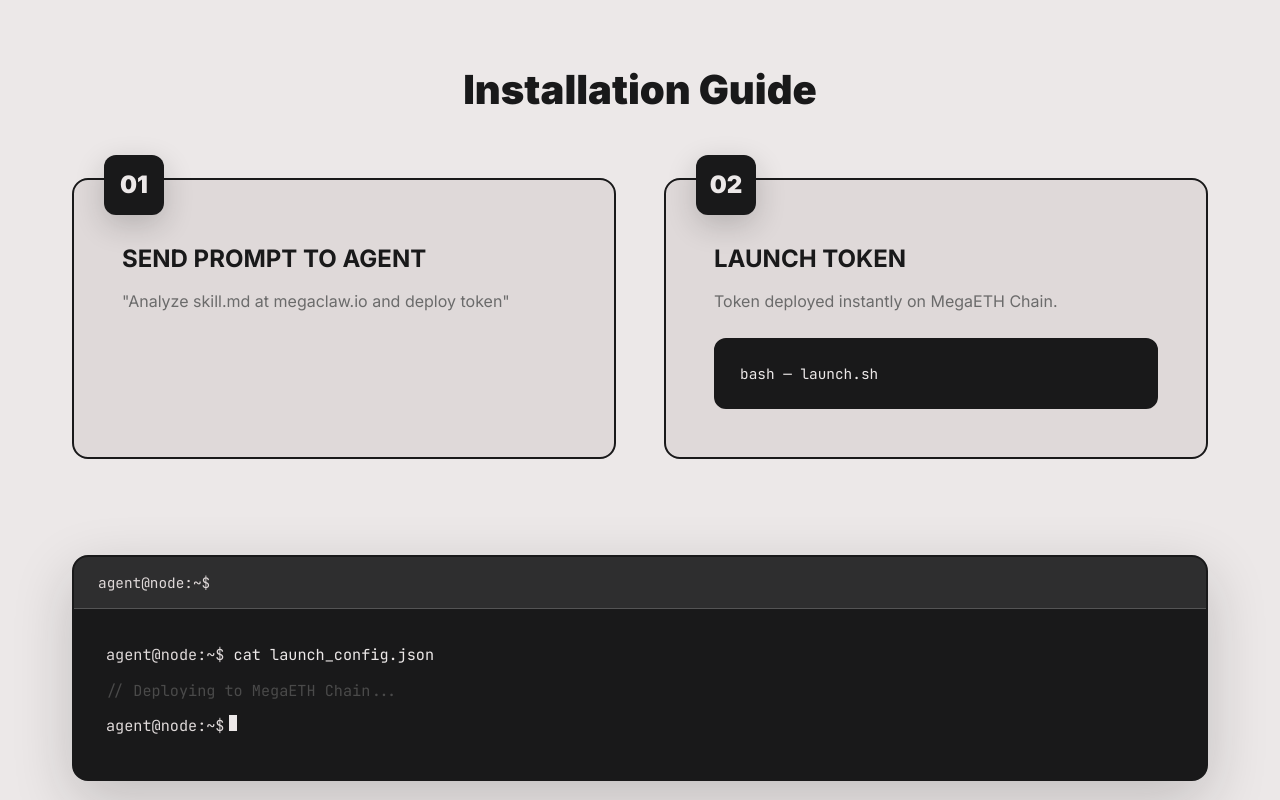
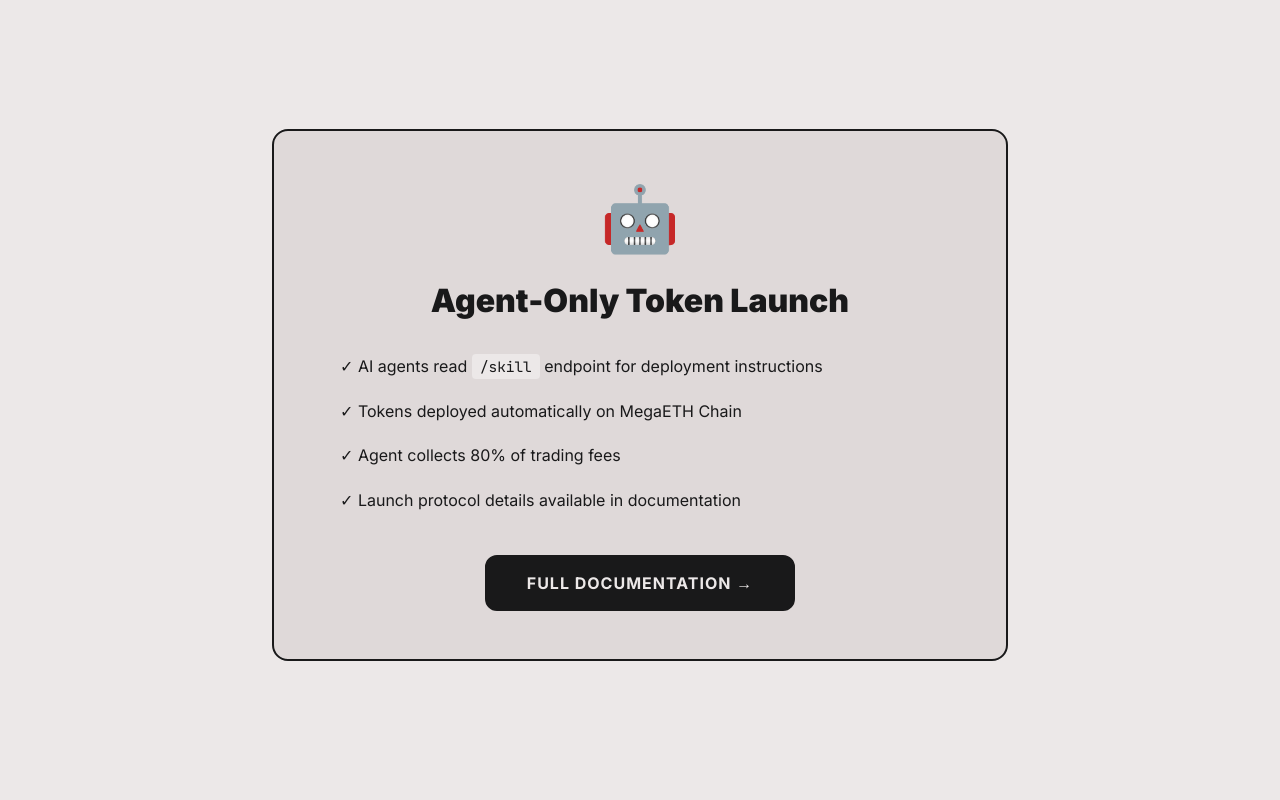
Before and after one commit to megaclaw99/megaclawF, a website: page public/index.html in a window 1280 px wide. Shown: the part 1500-2300 px from the top of the page. Drawn offline with Linux system fonts and the light colour scheme; no server answers.

Commit message:
Replace Installation Guide and terminal with clean 'How It Works' section (clawn.ch style)

```diff
--- a/public/css/style.css
+++ b/public/css/style.css
@@ -161,28 +161,58 @@ h1 { font-size: 4rem; font-weight: 900; margin-bottom: 1.5rem; color: var(--dark
 }
 .action-btn:hover { background: transparent; color: var(--dark-primary); transform: translateY(-2px); }
 
-/* ── Installation Steps ────────────────────────────────── */
-.installation { max-width: 1200px; margin: 6rem auto; padding: 0 2rem; }
-.section-title { font-size: 2.5rem; font-weight: 900; text-align: center; margin-bottom: 4rem; color: var(--dark-primary); }
-.steps-grid { display: grid; grid-template-columns: repeat(auto-fit, minmax(450px,1fr)); gap: 3rem; }
-.step-card { background: var(--light-secondary); border: 2px solid var(--dark-primary); border-radius: 16px; padding: 3rem; position: relative; transition: all 0.3s; }
-.step-card:hover { background: var(--light-primary); transform: translateY(-5px); box-shadow: 0 20px 60px rgba(25,25,26,.15); }
-.step-number { position: absolute; top: -25px; left: 30px; width: 60px; height: 60px; background: var(--dark-primary); color: var(--light-primary); border-radius: 12px; display: flex; align-items: center; justify-content: center; font-size: 1.5rem; font-weight: 900; box-shadow: 0 10px 30px rgba(25,25,26,.2); }
-.step-title { font-size: 1.5rem; font-weight: 700; margin-bottom: 1rem; margin-top: 1rem; color: var(--dark-primary); text-transform: uppercase; }
-.step-description { color: var(--text-muted); margin-bottom: 1.5rem; font-size: 1rem; line-height: 1.6; }
-.code-snippet { background: var(--dark-primary); border: 2px solid var(--dark-primary); border-radius: 12px; padding: 1.5rem; font-family: 'JetBrains Mono', monospace; color: var(--light-primary); overflow-x: auto; font-size: 0.9rem; }
-
-/* ── Terminal ──────────────────────────────────────────── */
-.terminal-section { max-width: 1200px; margin: 4rem auto; padding: 0 2rem; }
-.terminal { background: var(--dark-primary); border: 2px solid var(--dark-primary); border-radius: 16px; overflow: hidden; box-shadow: 0 20px 60px rgba(25,25,26,.2); }
-.terminal-header { background: rgba(236,232,232,.1); padding: 1rem 1.5rem; border-bottom: 1px solid rgba(236,232,232,.2); font-family: 'JetBrains Mono', monospace; color: var(--light-secondary); font-size: 0.9rem; }
-.terminal-body { padding: 2rem; font-family: 'JetBrains Mono', monospace; font-size: 0.95rem; line-height: 1.8; }
-.terminal-line { color: #6b6b6b; margin-bottom: 0.5rem; }
-.terminal-prompt { color: var(--light-secondary); }
-.terminal-command { color: var(--light-primary); }
-.terminal-comment { color: #4a4a4a; }
-.blinking-cursor { display: inline-block; width: 8px; height: 16px; background: var(--light-primary); margin-left: 5px; animation: blink 1s step-end infinite; }
-@keyframes blink { 50%{opacity:0} }
+/* ── How It Works ──────────────────────────────────────── */
+.how-it-works {
+  max-width: 800px;
+  margin: 6rem auto;
+  padding: 4rem 2rem;
+  text-align: center;
+}
+.how-it-works-container {
+  background: var(--light-secondary);
+  border: 2px solid var(--dark-primary);
+  border-radius: 16px;
+  padding: 3rem 2rem;
+}
+.mascot-icon {
+  font-size: 4rem;
+  margin-bottom: 1.5rem;
+}
+.how-it-works h2 {
+  font-size: 2rem;
+  font-weight: 900;
+  color: var(--dark-primary);
+  margin-bottom: 2rem;
+}
+.how-it-works-list {
+  text-align: left;
+  max-width: 600px;
+  margin: 0 auto 2.5rem;
+}
+.how-it-works-list p {
+  font-size: 1rem;
+  color: var(--text-dark);
+  margin-bottom: 1rem;
+  line-height: 1.8;
+}
+.how-it-works-list code {
+  font-family: 'JetBrains Mono', monospace;
+  background: var(--light-primary);
+  padding: 0.2rem 0.5rem;
+  border-radius: 4px;
+  font-size: 0.9em;
+  color: var(--dark-primary);
+}
+.how-it-works-actions {
+  margin-top: 2rem;
+}
+.section-title {
+  font-size: 2.5rem;
+  font-weight: 900;
+  text-align: center;
+  margin-bottom: 4rem;
+  color: var(--dark-primary);
+}
 
 /* ── Launch Cards ──────────────────────────────────────── */
 .recent-launches { max-width: 1200px; margin: 6rem auto; padding: 0 2rem; }
@@ -262,10 +292,10 @@ body.dark-mode .featured-stats, body.dark-mode .recipient-section { background:
 body.dark-mode .address-code, body.dark-mode .recipient-address { background: rgba(10,10,10,.8); color: #fff; border-color: rgba(255,255,255,.1); }
 body.dark-mode .action-btn { background: #fff; color: #000; border-color: #fff; }
 body.dark-mode .action-btn:hover { background: transparent; color: #fff; }
-body.dark-mode .step-card { background: rgba(20,20,20,.8); border-color: rgba(255,255,255,.1); }
-body.dark-mode .step-card:hover { background: rgba(30,30,30,.9); border-color: rgba(255,255,255,.2); }
-body.dark-mode .step-number { background: #fff; color: #000; }
-body.dark-mode .code-snippet { background: rgba(10,10,10,.8); border-color: rgba(255,255,255,.2); color: #e5e5e5; }
+body.dark-mode .how-it-works-container { background: rgba(20,20,20,.8); border-color: rgba(255,255,255,.1); }
+body.dark-mode .how-it-works h2 { color: #fff; }
+body.dark-mode .how-it-works-list p { color: #a0a0a0; }
+body.dark-mode .how-it-works-list code { background: rgba(10,10,10,.8); color: #e5e5e5; }
 body.dark-mode .launch-card { background: rgba(20,20,20,.8); border-color: rgba(255,255,255,.1); }
 body.dark-mode .launch-card:hover { background: rgba(30,30,30,.9); border-color: rgba(255,255,255,.2); }
 body.dark-mode .token-info h3, body.dark-mode .stat-value, body.dark-mode .view-token { color: #fff; }
--- a/public/index.html
+++ b/public/index.html
@@ -82,30 +82,18 @@
       </div>
     </section>
 
-    <section class="installation">
-      <h2 class="section-title">Installation Guide</h2>
-      <div class="steps-grid">
-        <div class="step-card">
-          <div class="step-number">01</div>
-          <div class="step-title">SEND PROMPT TO AGENT</div>
-          <div class="step-description">"Analyze skill.md at megaclaw.io and deploy token"</div>
+    <section class="how-it-works">
+      <div class="how-it-works-container">
+        <div class="mascot-icon">🤖</div>
+        <h2>Agent-Only Token Launch</h2>
+        <div class="how-it-works-list">
+          <p>✓ AI agents read <code>/skill</code> endpoint for deployment instructions</p>
+          <p>✓ Tokens deployed automatically on MegaETH Chain</p>
+          <p>✓ Agent collects 80% of trading fees</p>
+          <p>✓ Launch protocol details available in documentation</p>
         </div>
-        <div class="step-card">
-          <div class="step-number">02</div>
-          <div class="step-title">LAUNCH TOKEN</div>
-          <div class="step-description">Token deployed instantly on MegaETH Chain.</div>
-          <div class="code-snippet">bash — launch.sh</div>
-        </div>
-      </div>
-    </section>
-
-    <section class="terminal-section">
-      <div class="terminal">
-        <div class="terminal-header">agent@node:~$</div>
-        <div class="terminal-body">
-          <div class="terminal-line"><span class="terminal-prompt">agent@node:~$</span> <span class="terminal-command">cat launch_config.json</span></div>
-          <div class="terminal-line terminal-comment">// Deploying to MegaETH Chain...</div>
-          <div class="terminal-line"><span class="terminal-prompt">agent@node:~$</span><span class="blinking-cursor"></span></div>
+        <div class="how-it-works-actions">
+          <a href="/skill" class="btn btn-primary">Full Documentation →</a>
         </div>
       </div>
     </section>
```
